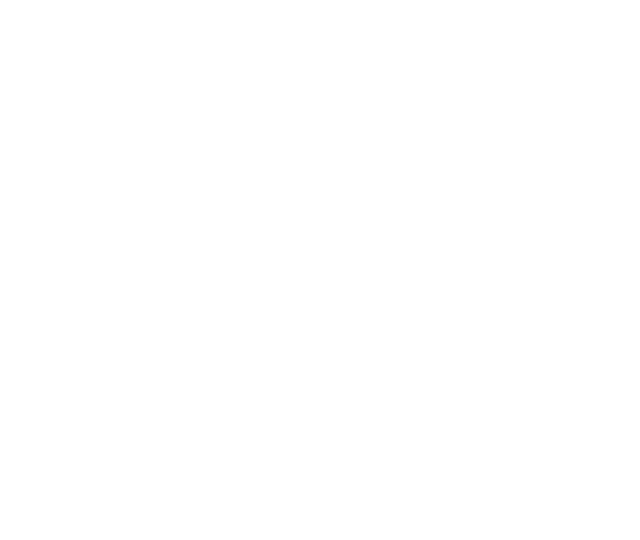
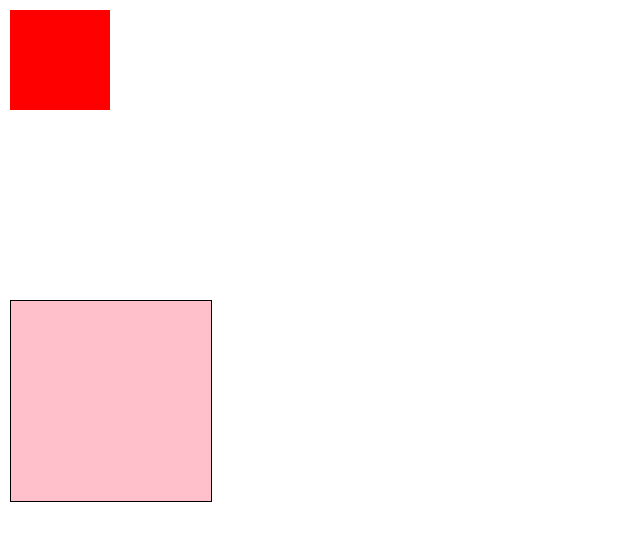
Before and after one commit to neighborsbear/first_pg, a plain HTML site: page index.html in a window 1280 px wide. Shown: the whole page, without its empty margins (0-640 px from the left). Drawn offline with Linux system fonts and the light colour scheme.

Commit message:
add commit

```diff
--- a/index.html
+++ b/index.html
@@ -5,6 +5,38 @@
     <meta http-equiv="X-UA-Compatible" content="IE=edge">
     <meta name="viewport" content="width=device-width, initial-scale=1.0">
     <title>Document</title>
+    <style>
+        body {
+            margin: 10px;
+        }
+        .tr0{
+            width: 100px;
+            height: 100px;
+            background: red;
+            transition: width 2s, height 2s, transform 2s;
+        } /*너비2초, 높이2초, */
+        .tr0:hover{
+            width: 300px;
+            height: 300px;
+            transform: rotate(180deg);
+        }
+
+        .tr1{
+            width: 200px;
+            height: 200px;
+            position:absolute;
+            top:300px;
+            background:pink;
+            border: 1px solid #000;
+            transition: 2s ease-in;
+        }
+        .tr1:hover{
+            width: 100px;
+            height: 100px;
+            background:blue;
+            transform: rotate(270deg);
+        }
+    </style>
 </head>
 <body>
     <div class="tr0"></div>
```
